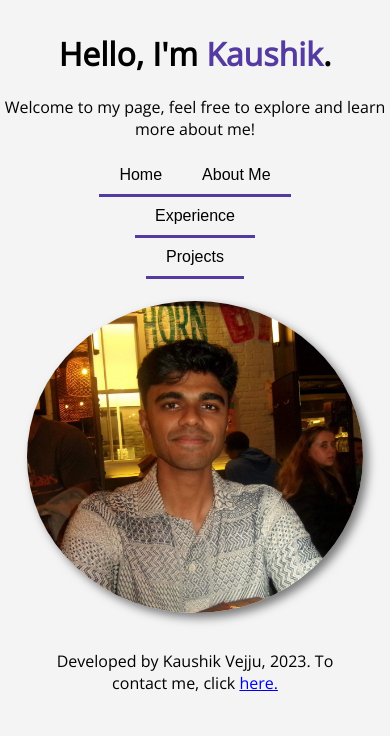
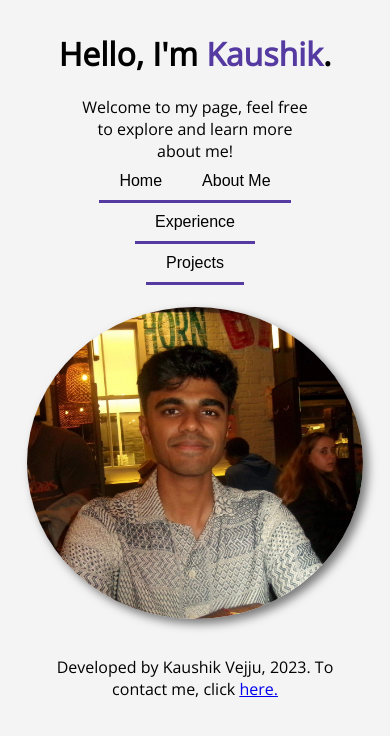
Before and after one commit to KaushikVejju/PersonalWeb, a React (Create React App) app: page / in a window 390 px wide. Shown: the top 736 px of the page. Built offline with nearby package versions, Linux system fonts and the light colour scheme.

Commit message:
revised css for different page sizes

```diff
--- a/src/Aboutme.css
+++ b/src/Aboutme.css
@@ -25,6 +25,11 @@
     width: 50%;
     margin: 0 auto;
 }
+@media screen and (max-width: 800px) {
+    .musicalbums,.drawings {
+        display: block;
+    }
+}
 
 .albumcover {
     width: 11em; /* Adjust the width as needed */
--- a/src/Home.css
+++ b/src/Home.css
@@ -29,3 +29,10 @@
         opacity: 1;
     }
 }
+
+@media screen and (max-width: 600px) {
+    .musicalbums, .drawings {
+        display: block;
+    }
+
+}
--- a/src/Projects.css
+++ b/src/Projects.css
@@ -12,10 +12,13 @@
 .project:hover {
     transform: scale(1.05);
 }
+.tech-dev {
+    border: 1px solid black;
+    width: 80%;
+}
 .tech {
     color: black;
     padding: 0.5em;
-    background-color: rgb(229, 229, 229);
     border-radius: 5px;
 }
 
--- a/src/Projects.jsx
+++ b/src/Projects.jsx
@@ -17,6 +17,7 @@ const Projects = ({ onBeginClick }) => {
                     <p class="project-description">
                         A Django-based search application designed for an on-campus investment fund.
                     </p>
+                    <hr class="tech-dev"></hr>
                     <p class="project-description">
                         <b class="tech">Django, JavaScript, Algolia API, SQLite3</b>
                     </p>
@@ -29,6 +30,7 @@ const Projects = ({ onBeginClick }) => {
                         An overview of automative stock data provided yfinance, followed by the development
                         of a trading strategy for one of the tickers.
                     </p>
+                    <hr class="tech-dev"></hr>
                     <p class="project-description">
                         <b class="tech">python, pandas, NumPy, yfinance, matplotlib</b>
                     </p>
@@ -40,6 +42,8 @@ const Projects = ({ onBeginClick }) => {
                         A tool designed to help developers create and deploy their projects with ease through templated,
                         out-of-the-box features.
                     </p>
+                    <hr class="tech-dev"></hr>
+
                     <p class="project-description">
                         <b class="tech">React, Node,js, Docker, YAML, GitHub Actions</b>
                     </p>
@@ -51,6 +55,8 @@ const Projects = ({ onBeginClick }) => {
                     <p class="project-description">
                         A Java-based game simulating a fight between two players. Special moves included.
                     </p>
+                    <hr class="tech-dev"></hr>
+
                     <p class="project-description">
                         <b class="tech">Java, JUnit</b>
                     </p>
--- a/src/Welcome.css
+++ b/src/Welcome.css
@@ -23,7 +23,14 @@ h1 {
     font-size: 1em;
 }
 
+@media screen and (max-width: 600px) {
+    .welcome-p {
+        width: 60%;
+        text-align: center;
+        margin: 0 auto;
+    }
 
+}
 .intro-btns {
     margin: 0 auto;
     width: 50%;
```
